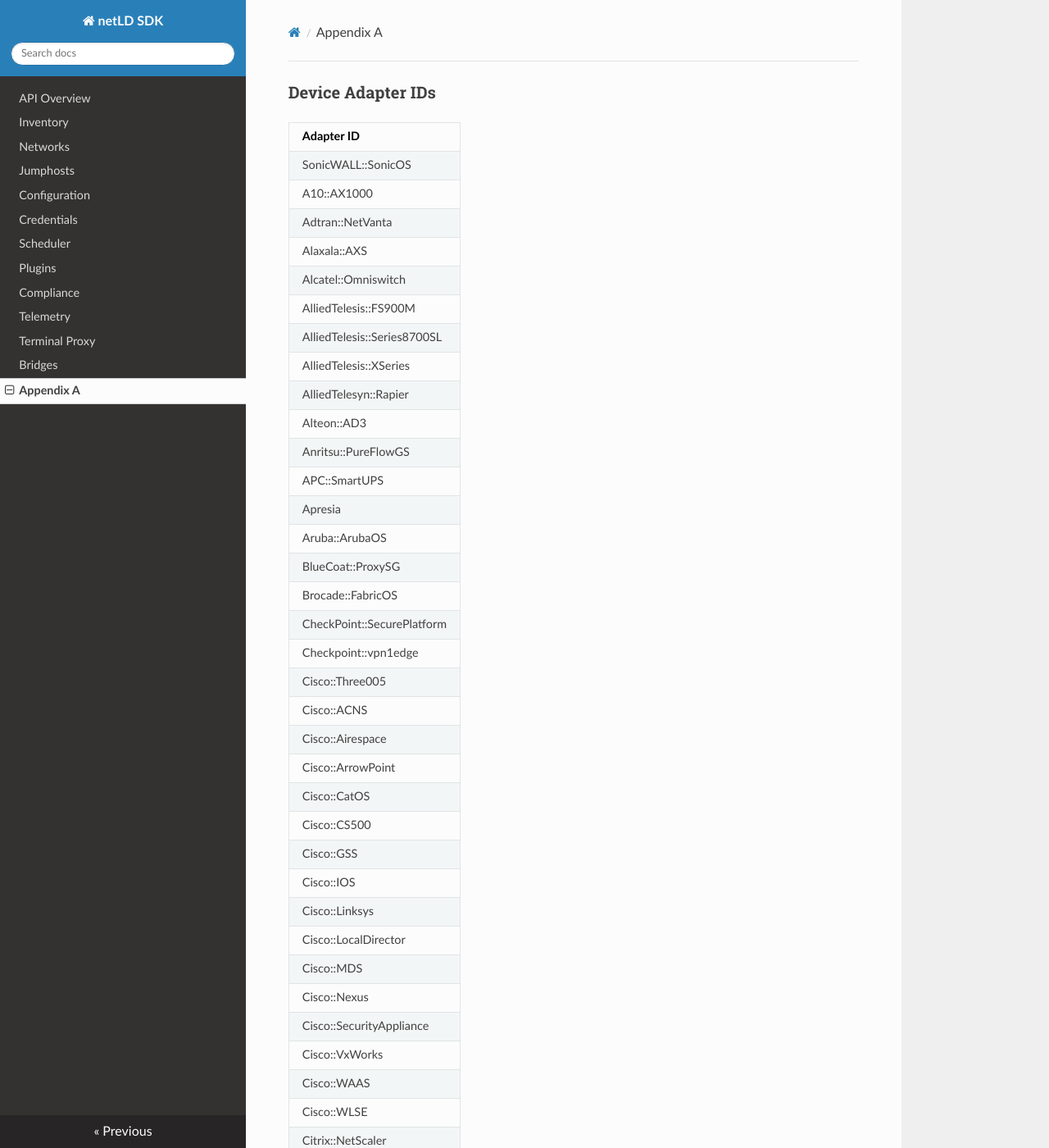
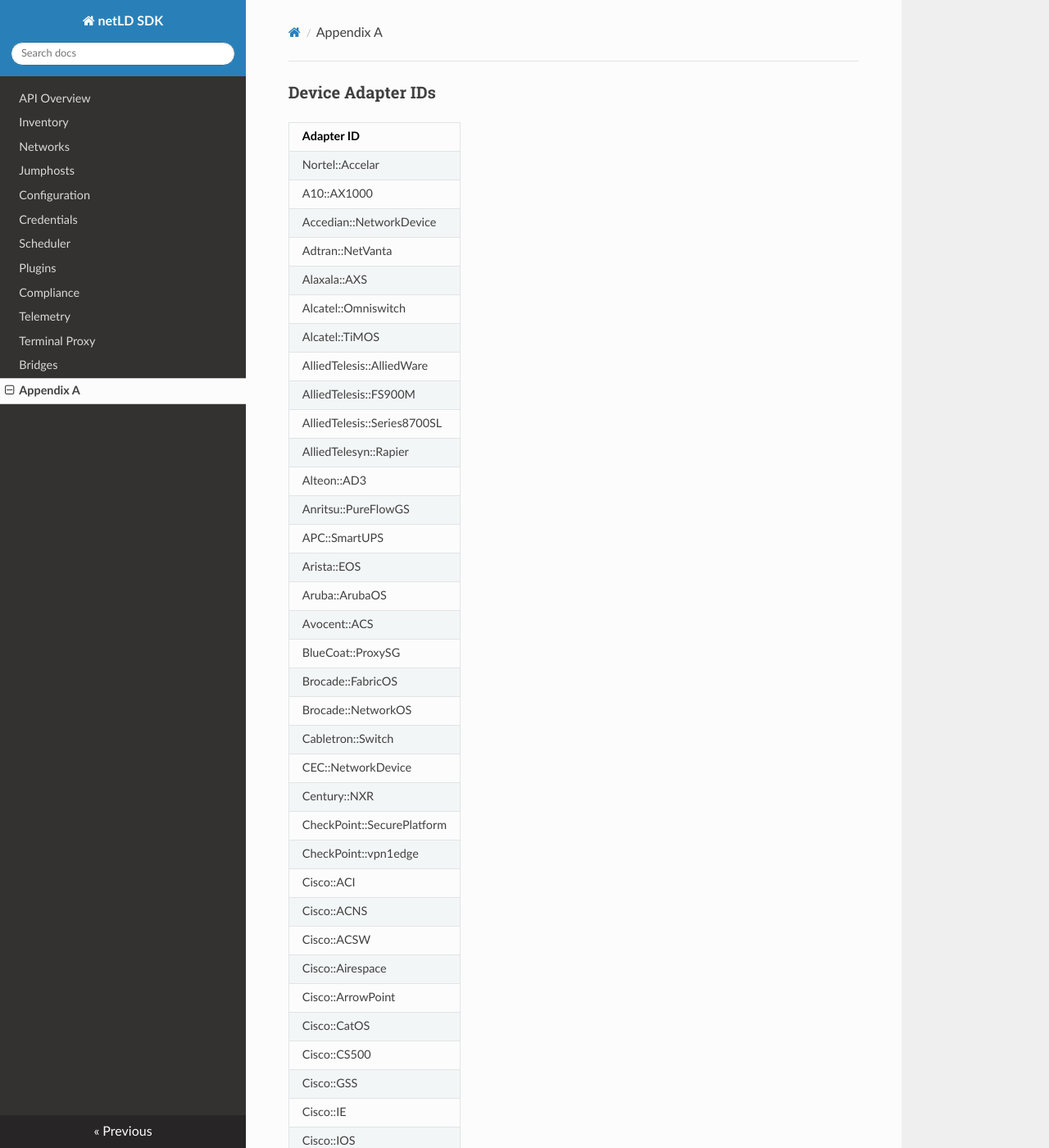
Before and after one commit to logicvein/NetLD-SDK, an MkDocs documentation site: the page built from docs/Appendix_A.md, in a window 1280 px wide and 1400 px high. Shown: the whole window at 82% size. Built offline with MkDocs 1.6.1, drawn with Linux system fonts in a browser that asks for light colours; nearby versions of some CDN libraries; old or Windows-style settings are respelled for this version of MkDocs; some of the changed text lies outside the part shown.

Commit message:
Update Appendix_A.md

```diff
--- a/docs/Appendix_A.md
+++ b/docs/Appendix_A.md
@@ -1,69 +1,104 @@
 ### Device Adapter IDs
 
-| Adapter ID       |
-| ---------------- |
-| SonicWALL::SonicOS |
+| Adapter ID      |
+| --------------- |
+| Nortel::Accelar |
 | A10::AX1000 |
+| Accedian::NetworkDevice |
 | Adtran::NetVanta |
 | Alaxala::AXS |
 | Alcatel::Omniswitch |
+| Alcatel::TiMOS |
+| AlliedTelesis::AlliedWare |
 | AlliedTelesis::FS900M |
 | AlliedTelesis::Series8700SL |
-| AlliedTelesis::XSeries |
 | AlliedTelesyn::Rapier |
 | Alteon::AD3 |
 | Anritsu::PureFlowGS |
 | APC::SmartUPS |
-| Apresia |
+| Arista::EOS |
 | Aruba::ArubaOS |
+| Avocent::ACS |
 | BlueCoat::ProxySG |
 | Brocade::FabricOS |
+| Brocade::NetworkOS |
+| Cabletron::Switch |
+| CEC::NetworkDevice |
+| Century::NXR |
 | CheckPoint::SecurePlatform |
-| Checkpoint::vpn1edge |
-| Cisco::Three005 |
+| CheckPoint::vpn1edge |
+| Cisco::ACI |
 | Cisco::ACNS |
+| Cisco::ACSW |
 | Cisco::Airespace |
 | Cisco::ArrowPoint |
 | Cisco::CatOS |
 | Cisco::CS500 |
 | Cisco::GSS |
+| Cisco::IE |
 | Cisco::IOS |
 | Cisco::Linksys |
 | Cisco::LocalDirector |
 | Cisco::MDS |
 | Cisco::Nexus |
+| Cisco::SCE |
+| Cisco::SCELite |
 | Cisco::SecurityAppliance |
+| Cisco::SmallBusiness |
+| Cisco::Three005 |
 | Cisco::VxWorks |
 | Cisco::WAAS |
 | Cisco::WLSE |
 | Citrix::NetScaler |
 | Dell::PowerConnect |
 | DLINK::DGS |
+| Dyden::MediaConverter |
 | Enterasys::Matrix |
 | Enterasys::SecureStack |
 | Enterasys::SSR |
 | Enterasys::VerticalHorizon |
+| Extreme::Convergence |
+| Extreme::ERS |
 | Extreme::Switch |
+| Extreme::VSP |
 | Extreme::XOS |
 | F5::BigIP |
 | F5::ThreeDNS |
 | Fortinet::FortiGate |
 | Foundry::EdgeIron |
 | Foundry::FastIron |
+| Fujitsu::CFabric |
+| Fujitsu::Ipcom |
 | Fujitsu::SRS |
 | Furukawa::FX |
+| Generic::SNMP |
 | H3C::Switch |
+| Hirschmann::RailSwitch |
+| Hitachi::Apresia |
+| Hitachi::ApresiaLight |
+| Hitachi::GMC |
 | HP::ProCurve |
 | HP::ProcurveM |
 | Huawei::VRP |
+| Infoblox::NIOS |
+| InfobloxTest0::NIOS |
+| InfobloxTest1::NIOS |
 | Juniper::DX |
 | Juniper::JUNOS |
 | Juniper::MSS |
 | Juniper::ScreenOS |
+| Kemp::LoadMaster |
+| Linux::Cumulus |
+| Linux::Opengear |
+| Linux::RedHat |
+| MikroTik::RouterOS |
 | Mitsubishi::ST |
 | NEC::IX2025 |
+| NEC::PF |
+| NEC::SpectralWave |
 | NEC::WA1020 |
-| Nortel::Accelar |
+| Netgear::Switch |
+| Nexans::Switch |
 | Nortel::BayRS |
 | Nortel::BayStack |
 | Nortel::Contivity |
@@ -71,5 +106,12 @@
 | Nortel::Passport1600 |
 | Nortel::Tiara |
 | Paloalto::PA500 |
+| Panasonic::Switch |
+| Pica8::PicOS |
+| Riverbed::Steelhead |
+| Ruckus::ZoneDirector |
+| SonicWALL::SonicOS |
+| TPLink::Switch |
 | Vyatta::OFR |
+| WatchGuard::Fireware |
 | YAMAHA::RT107e |
```
